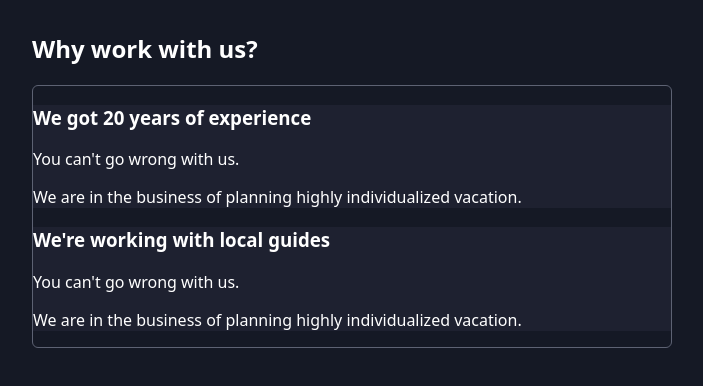
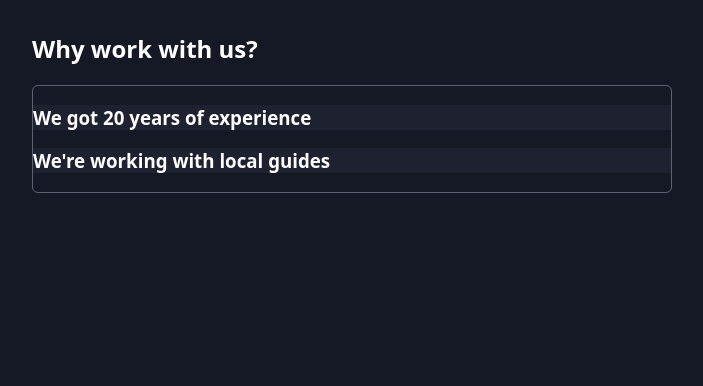
Before and after one commit to ikiet/react-patterns, a React (Vite) app: page / in a window 1280 px wide. Shown: the top 386 px of the page, without its empty margins (288-991 px from the left). Built offline with nearby package versions, Linux system fonts and the light colour scheme.

Commit message:
add open close logic

```diff
--- a/components/Accordion/Accordion.jsx
+++ b/components/Accordion/Accordion.jsx
@@ -1,3 +1,34 @@
+import { createContext, useContext, useState } from "react";
+
+const AccordionContext = createContext();
+
+export const useAccordionContext = () => {
+  const context = useContext(AccordionContext);
+  if (!context) {
+    throw Error("Accordion-related components must be wrapped by <Accordion>.");
+  }
+  return context;
+};
+
 export default ({ children, className }) => {
-  return <ul className={className}>{children}</ul>;
+  const [openItemId, setOpenElementId] = useState(null);
+
+  const openItem = (id) => {
+    setOpenElementId(id);
+  };
+
+  const closeItem = () => {
+    setOpenElementId(null);
+  };
+  const value = {
+    openItemId,
+    openItem,
+    closeItem,
+  };
+
+  return (
+    <AccordionContext.Provider value={value}>
+      <ul className={className}>{children}</ul>
+    </AccordionContext.Provider>
+  );
 };
--- a/components/Accordion/AccordionItem.jsx
+++ b/components/Accordion/AccordionItem.jsx
@@ -1,8 +1,28 @@
-export default ({ className, title, children }) => {
+import { useAccordionContext } from "./Accordion";
+
+export default ({ className, title, children, id }) => {
+  const { openItemId, openItem, closeItem } = useAccordionContext();
+
+  const isOpen = openItemId === id;
+
+  const onClicked = () => {
+    if (isOpen) {
+      closeItem();
+    } else {
+      openItem(id);
+    }
+  };
+
   return (
     <li className={className}>
-      <h3>{title}</h3>
-      <div>{children}</div>
+      <h3 onClick={onClicked}>{title}</h3>
+      <div
+        className={
+          isOpen ? "accordion-item-content open" : "accordion-item-content"
+        }
+      >
+        {children}
+      </div>
     </li>
   );
 };
--- a/src/App.jsx
+++ b/src/App.jsx
@@ -9,6 +9,7 @@
       </section>
       <Accordion className="accordion">
         <AccordionItem
+          id="1"
           className="accordion-item"
           title="We got 20 years of experience"
         >
@@ -20,6 +21,7 @@
           </article>
         </AccordionItem>
         <AccordionItem
+          id="2"
           className="accordion-item"
           title="We're working with local guides"
         >
```
